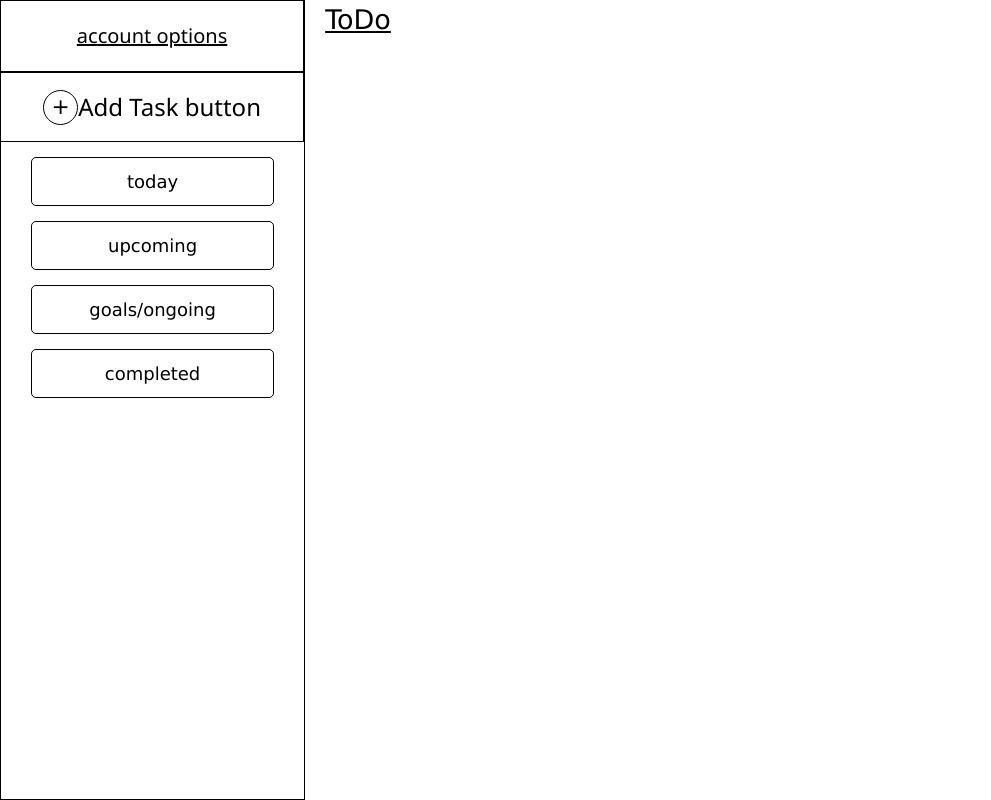
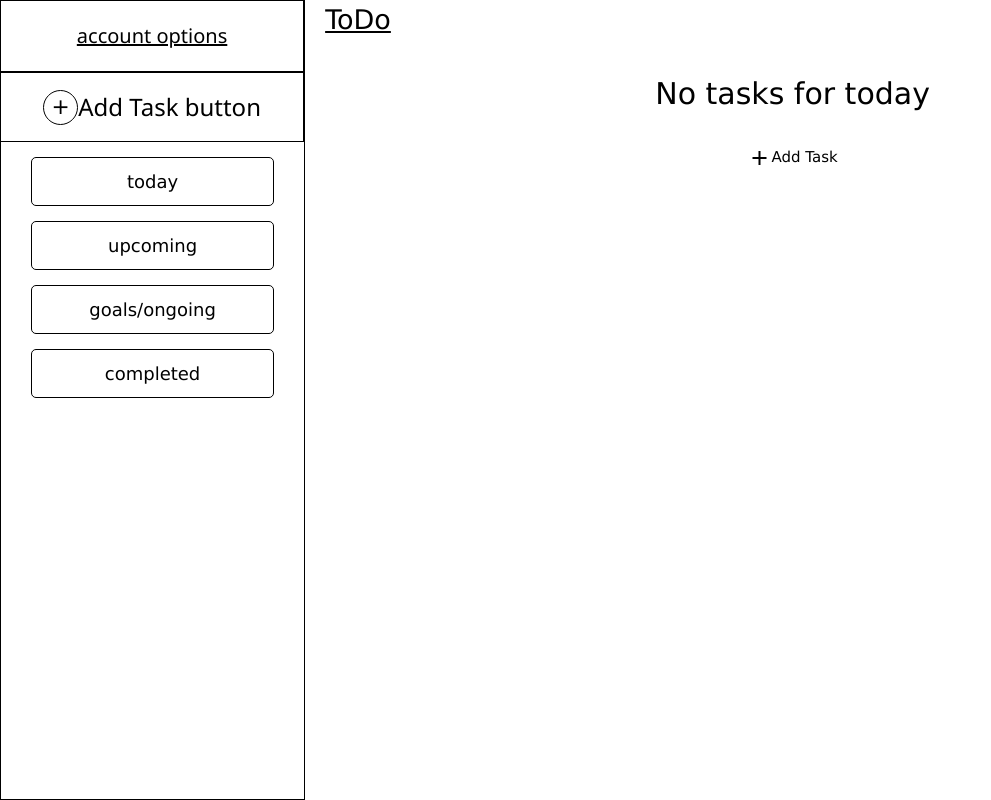
Before and after one commit to EBBD88/ToDo-list-Flask, a Flask app: template templates/today.html in a window 1280 px wide. Shown: the whole page, without its empty margins (0-991 px from the left). Run offline with Flask 3, Linux system fonts and the light colour scheme; the template is opened without the code that fills it, so the values that code supplies are empty.

Commit message:
Enhance task display in today.html and add no-tasks styling in today.css

```diff
--- a/static/today.css
+++ b/static/today.css
@@ -13,7 +13,7 @@ body {
     height: 100vh;
     display: flex;
     flex-direction: column;
-    overflow-y: scroll;
+    overflow-y: auto;
 }
 
 .page-display .header {
@@ -35,7 +35,6 @@ body {
 
 .today-container {
     width: 81.5%;
-    min-width: 870px;
     display: flex;
     flex-direction: column;
     align-self: center;
@@ -91,12 +90,17 @@ body {
     margin: auto 0 auto auto;
 }
 
+.no-tasks {
+    margin: auto;
+    display: flex;
+    flex-direction: column;
+    align-items: center;
+    justify-content: center;
+}
 
-
-
-
-
-
+.no-tasks p {
+    font-size: 2em;
+}
 
 
 
--- a/templates/today.html
+++ b/templates/today.html
@@ -7,8 +7,8 @@
 
 
 {% block body %}
-{% if results.Today_tasks[0] %}
-    <div class="today-container">
+<div class="today-container">
+    {% if results.Today_tasks[0] %}
         {% for tasks in results.Today_tasks %}
             <div class="tasks">
                 <span class="icon-swap complete">
@@ -39,8 +39,22 @@
                 </div>
             </div>
         {% endfor %}
-    </div>
-{% else %}
-
-{% endif %}
+        <div class="add-task-today">
+            <span class="icon-swap">
+                <span class="material-symbols-outlined default-icon">add</span>
+                <span class="material-symbols-outlined hover-icon">add_circle</span>
+                <span>Add Task</span>
+            </span>
+        </div>
+    {% else %}
+       <div class="no-tasks">
+           <p>No tasks for today</p>
+            <span class="icon-swap">
+                <span class="material-symbols-outlined default-icon">add</span>
+                <span class="material-symbols-outlined hover-icon">add_circle</span>
+                <span>Add Task</span>
+             </span>
+       </div>
+    {% endif %}
+</div>
 {% endblock %}
```
Also changed, not shown: project-pictures/today layout progress/Capture d’écran 2025-08-24 164426.png (added).
